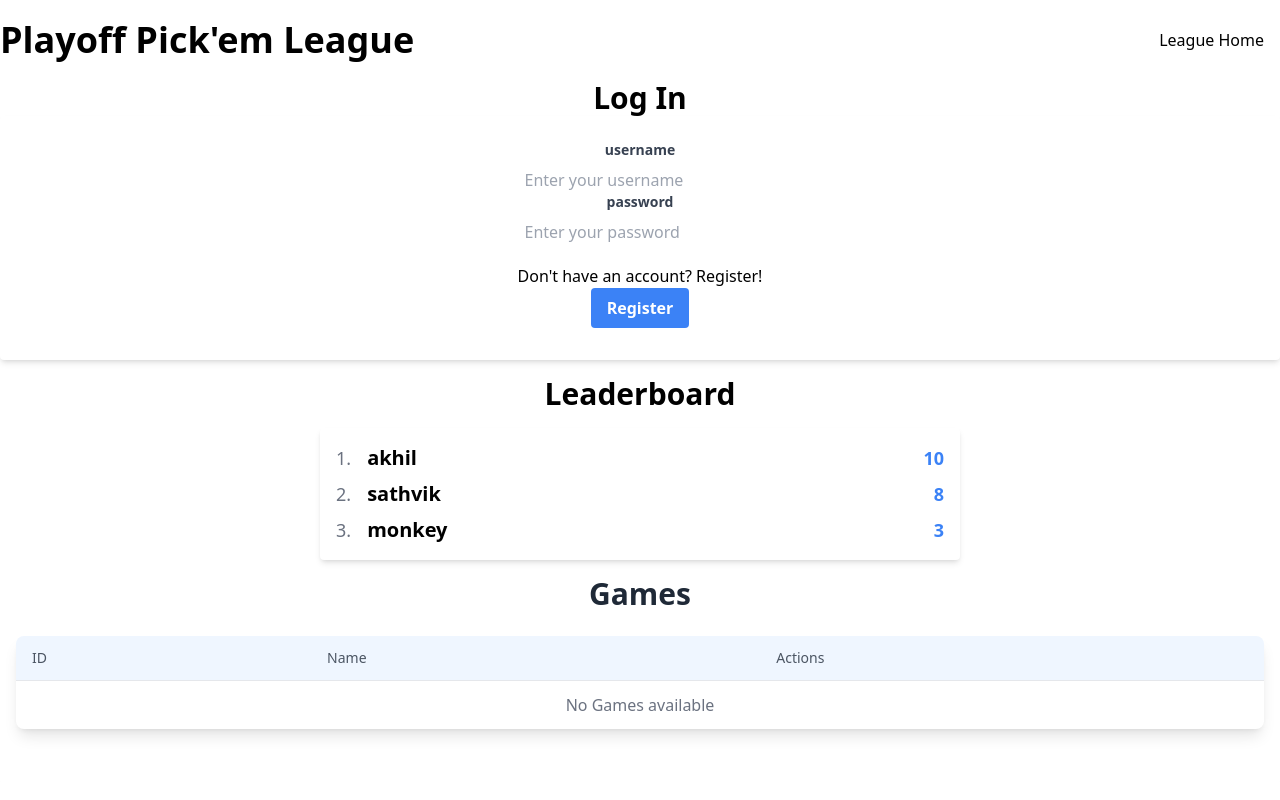
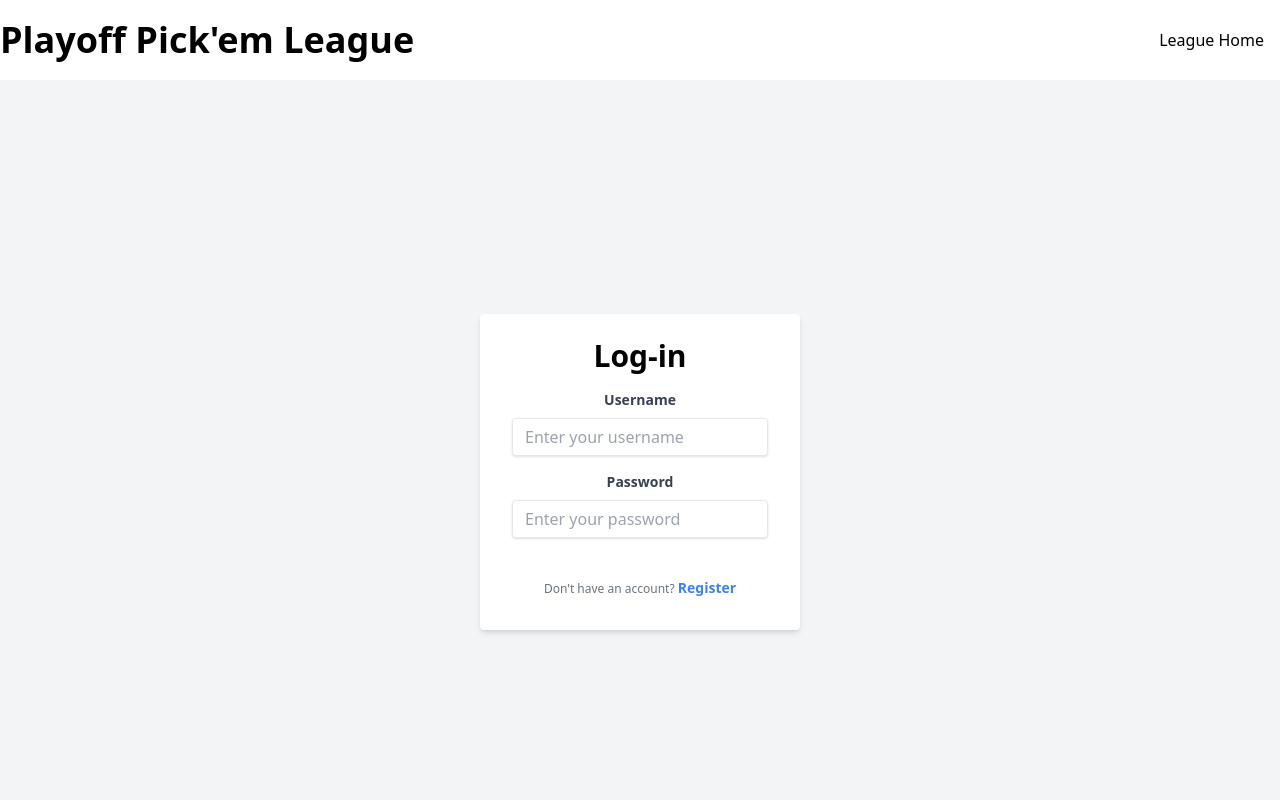
Before and after one commit to Playoff-PickEm-Project/playoff-pickem-frontend, a React (Create React App) app: page / in a window 1280 px wide. Shown: the top 800 px of the page. Built offline with nearby package versions, Linux system fonts and the light colour scheme.

Commit message:
made it so components are hidden until you login

```diff
--- a/src/App.js
+++ b/src/App.js
@@ -1,30 +1,44 @@
-import logo from './logo.svg';
 import './App.css';
-import LoginPage from './Components/Auth/LoginPage'
+import LoginPage from './Components/Auth/LoginPage';
 import { useState } from 'react';
-import { BrowserRouter as Router, Route, Routes } from 'react-router-dom';
+import { BrowserRouter as Router, Route, Routes, Navigate } from 'react-router-dom';
 import RegisterPage from './Components/Auth/Register';
 import Header from './Components/Header';
 import Leaderboard from './Components/Leaderboard';
 import Games from './Components/Games';
 import GameFormBuilder from './Components/GameFormBuilder';
+import LeagueList from './Components/LeagueList';
+import LeagueHome from './Components/LeagueHome';
 
 function App() {
   const [authorized, setAuthorized] = useState(false);
 
-  // {authenticated && <Route path="/authorizedContent" element={<AuthContent/>} />}
+  // Function to handle login success
+  const handleLoginSuccess = () => {
+    setAuthorized(true);  // Update state to show authorized content
+  };
 
   return (
     <div className="App">
       <Header />
       <Routes>
-        <Route path="/" element={<LoginPage />} />
-        <Route path='/register' element={<RegisterPage />} />
+        {/* Render LoginPage or RegisterPage if not logged in */}
+        {!authorized ? (
+          <>
+            <Route path="/" element={<LoginPage onLoginSuccess={handleLoginSuccess} />} />
+            <Route path="/register" element={<RegisterPage />} />
+          </>
+        ) : (
+          // Redirect to leaderboard or other authorized pages if logged in
+          <Route path="/" element={<Navigate to="/league-list" replace />} />
+        )}
 
+        {/* Authorized pages */}
+        <Route path="/league-list" element={authorized ? <LeagueList /> : <Navigate to="/" />} />
+
+        {/* LeagueHome page using leagueName */}
+        <Route path="/league-home/:leagueName" element={authorized ? <LeagueHome /> : <Navigate to="/" />} />
       </Routes>
-      <Leaderboard />
-      <Games />
-      <GameFormBuilder />
     </div>
   );
 }
--- a/src/Components/Auth/LoginPage.js
+++ b/src/Components/Auth/LoginPage.js
@@ -1,21 +1,20 @@
 import React, { useState } from "react";
 import { Link } from "react-router-dom";
 
-// Page for the login screen.
-const LoginPage = () => {
+const LoginPage = ({ onLoginSuccess }) => {
   const [usernameValue, setUsername] = useState("");
   const [passwordValue, setPassword] = useState("");
 
-  // Function to handle a login request. I forget why this is the format but I think using async is more efficient.
-  const handleLogin = () => {
+  // Function to handle a login request
+  const handleLogin = (event) => {
+    event.preventDefault();  // Prevent default form submission behavior
+
     async function login() {
-      // Store the data to send to the backend.
       const data = {
         username: usernameValue,
-        password: passwordValue
-      }
+        password: passwordValue,
+      };
 
-      // Try-catch to make a request to the backend with the URL, type of method, JSON content, and the data.
       try {
         const response = await fetch("http://127.0.0.1:5000/login", {
           method: "POST",
@@ -25,31 +24,31 @@ const LoginPage = () => {
           body: JSON.stringify(data),
         });
 
-        // If no error was generated in the backend, then the login was successful.
         if (response.ok) {
-          alert("login successful i believe?");
+          alert("Login successful!");  // Success popup
+          onLoginSuccess();  // Trigger success handler to update state in App.js
+        } else {
+          alert("Wrong username or password.");
         }
-        else {        // If an error was generated, it should be because invalid credentials were entered.
-          alert("wrong username or password");
-        }
-      }
-      catch (error) {     // If this part of the code is reached, there's a problem with the endpoint (first guess is CORS)
-        console.log("error with endpoint", error);
+      } catch (error) {
+        console.log("Error with endpoint", error);
       }
     }
 
-    // Call the login function.
     login();
   };
 
   return (
-    <div className="header">
-      <h2 className="text">Log In</h2>
-
-      <div className="inputFields">
-        <div className="input">
-          <div className="label">username</div>
+    <div className="flex justify-center items-center min-h-screen bg-gray-100">
+      <div className="w-full max-w-xs">
+        <form className="inputFields">
+          <h2 className="pb-4">Log-in</h2>
+          <div className="mb-4">
+            <label className="label" htmlFor="username">
+              Username
+            </label>
             <input
+              className="inputForm"
               type="text"
               id="username"
               value={usernameValue}
@@ -57,27 +56,39 @@ const LoginPage = () => {
               placeholder="Enter your username"
             />
           </div>
-        <div className="input">
-          <div className="label">password</div>
+          <div className="mb-6">
+            <label className="label" htmlFor="password">
+              Password
+            </label>
             <input
+              className="inputForm"
               type="password"
               id="password"
               value={passwordValue}
               onChange={(e) => setPassword(e.target.value)}
-            placeholder="Enter your password"/>
+              placeholder="Enter your password"
+            />
           </div>
-
-        {usernameValue !== "" && passwordValue !== "" && <button onClick={handleLogin}>
+          <div className="flex items-center justify-center">
+            {usernameValue !== "" && passwordValue !== "" && (
+              <button
+                className="bg-blue-500 hover:bg-blue-700 text-white font-bold py-2 px-4 rounded focus:outline-none focus:shadow-outline"
+                onClick={handleLogin}  // Pass the event to handleLogin
+              >
                 Login
-        </button>}
-
-        <div style={{marginTop: "20px"}}>
-          <p>Don't have an account? Register!</p>
-
-          <button>
-            <Link to="/register">Register</Link>
               </button>
+            )}
           </div>
+          <p className="text-center text-gray-500 text-xs mt-4">
+            Don't have an account?{" "}
+            <Link
+              to="/register"
+              className="text-blue-500 hover:text-blue-800 font-bold text-sm"
+            >
+              Register
+            </Link>
+          </p>
+        </form>
       </div>
     </div>
   );
--- a/src/Components/Auth/Register.js
+++ b/src/Components/Auth/Register.js
@@ -57,6 +57,7 @@ const RegisterPage = () => {
     <div className="flex justify-center items-center min-h-screen bg-gray-100">
       <div className="w-full max-w-xs">
         <form className="inputFields">
+          <h2 className="pb-4">Register</h2>
           <div className="mb-4">
             <label className="label" htmlFor="username">
               Username
--- a/src/Components/DummyData.js
+++ b/src/Components/DummyData.js
@@ -12,3 +12,11 @@ export const FakeData = [
         score: 3
     }
 ]
+
+export const FakeLeagueData = [
+    {
+        leaguename: "NGL playoff pick em league",
+        members: 6,
+        joincode: "123456789"
+    }
+]
--- /dev/null
+++ b/src/Components/LeagueCard.js
@@ -0,0 +1,42 @@
+import React from "react";
+import { Link } from "react-router-dom"; // Import Link for navigation
+
+const LeagueCard = ({ league }) => {
+  return (
+    <div className="p-4 max-w-sm">
+      <div className="flex rounded-lg h-full dark:bg-gray-800 bg-teal-400 p-8 flex-col">
+        <div className="flex items-center mb-3">
+          <h2 className="text-white dark:text-white text-lg font-medium">{league.leaguename}</h2>
+        </div>
+        <div className="flex flex-col justify-between flex-grow">
+          <p className="leading-relaxed text-base text-white dark:text-gray-300">
+            Members: {league.members}
+          </p>
+          <p className="leading-relaxed text-base text-white dark:text-gray-300">
+            Join Code: <span className="font-semibold">{league.joincode}</span>
+          </p>
+          {/* Use Link component for navigation with league name */}
+          <Link
+            to={`/league-home/${league.leaguename}`}  // Pass the league's name to the path
+            className="mt-3 text-black dark:text-white hover:text-blue-600 inline-flex items-center"
+          >
+            View League
+            <svg
+              fill="none"
+              stroke="currentColor"
+              strokeLinecap="round"
+              strokeLinejoin="round"
+              strokeWidth="2"
+              className="w-4 h-4 ml-2"
+              viewBox="0 0 24 24"
+            >
+              <path d="M5 12h14M12 5l7 7-7 7"></path>
+            </svg>
+          </Link>
+        </div>
+      </div>
+    </div>
+  );
+};
+
+export default LeagueCard;
--- /dev/null
+++ b/src/Components/LeagueHome.js
@@ -0,0 +1,20 @@
+import React from 'react';
+import { useParams } from 'react-router-dom';  // Import useParams to get the leagueName from the URL
+import Leaderboard from './Leaderboard';
+import Games from './Games';
+import GameFormBuilder from './GameFormBuilder';
+
+const LeagueHome = () => {
+  const { leagueName } = useParams();  // Access the leagueName from the URL parameters
+
+  return (
+    <div>
+        <h1>Welcome to {leagueName}</h1>
+        <Leaderboard />
+        <Games />
+        <GameFormBuilder />
+    </div>
+  );
+};
+
+export default LeagueHome;
--- /dev/null
+++ b/src/Components/LeagueList.js
@@ -0,0 +1,15 @@
+import React from "react";
+import LeagueCard from "./LeagueCard";
+import { FakeLeagueData } from "./DummyData";
+
+const LeagueList = () => {
+  return (
+    <div className="flex flex-wrap mt-10 p-6 gap-4">
+      {FakeLeagueData.map((league, index) => (
+        <LeagueCard key={index} league={league} />
+      ))}
+    </div>
+  );
+};
+
+export default LeagueList;
--- /dev/null
+++ b/src/Components/UserDash.js
@@ -0,0 +1,12 @@
+import React from "react";
+
+const Dashboard = () => {
+  return (
+    <div className="p-4">
+      <h1>Welcome to the Dashboard!</h1>
+      {/* Add your components here */}
+    </div>
+  );
+};
+
+export default Dashboard;
```
Lines whose indentation alone changed are shown as unchanged.
